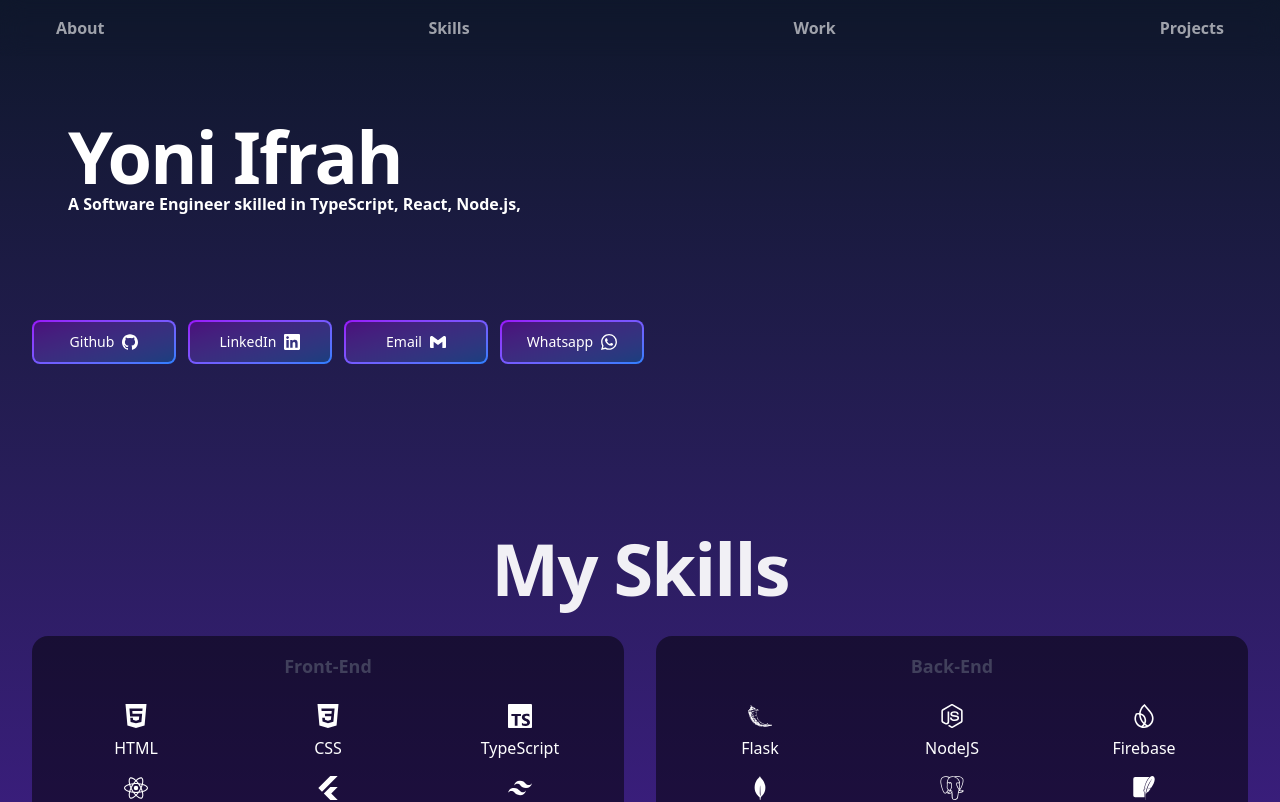
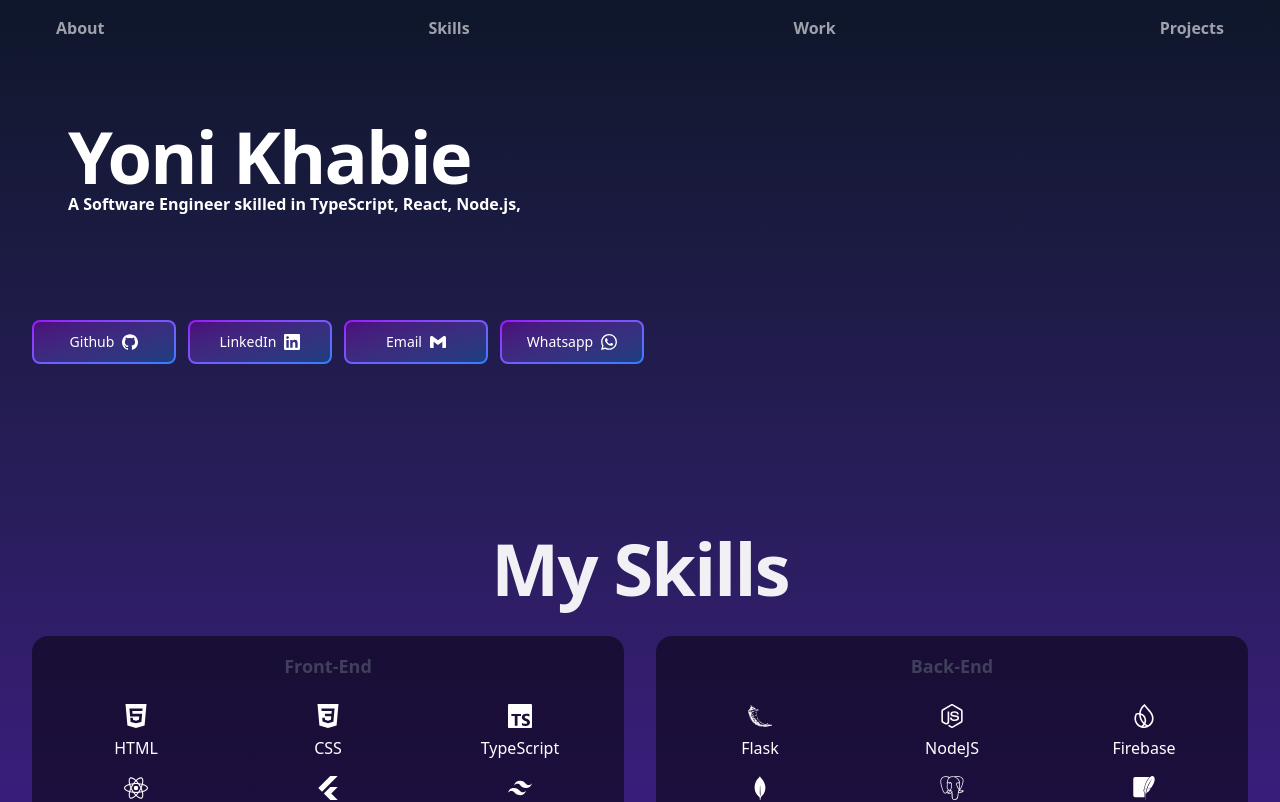
Before and after one commit to YoniKhabie/portfolio, a React (Vite) app: page / in a window 1280 px wide. Shown: the top 802 px of the page. Built offline with nearby package versions, Linux system fonts and the light colour scheme.

Commit message:
change name

```diff
--- a/src/components/Header.tsx
+++ b/src/components/Header.tsx
@@ -13,7 +13,7 @@ export default function Header() {
             <div className="mx-auto max-w-7xl px-6 ml-6.75 sm:ml-1 lg:px-16">
                 <div className="mx-auto max-w-2xl lg:mx-0">
                     <h1 className="text-5xl font-semibold tracking-tight text-white sm:text-7xl fade-in-from-top">
-                        Yoni Ifrah
+                        Yoni Khabie
                     </h1>
                 </div>
                 <TypingEffect text={prompt} />
```
